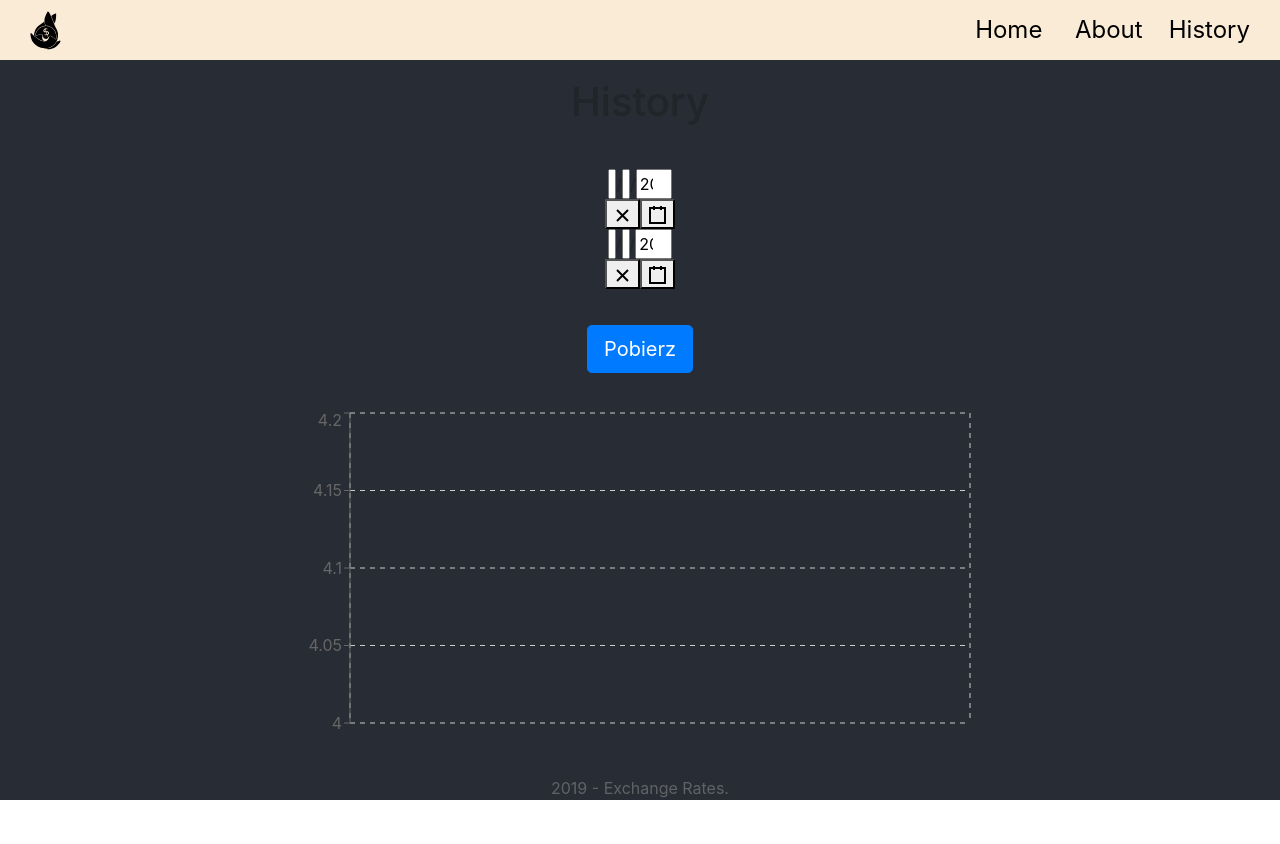
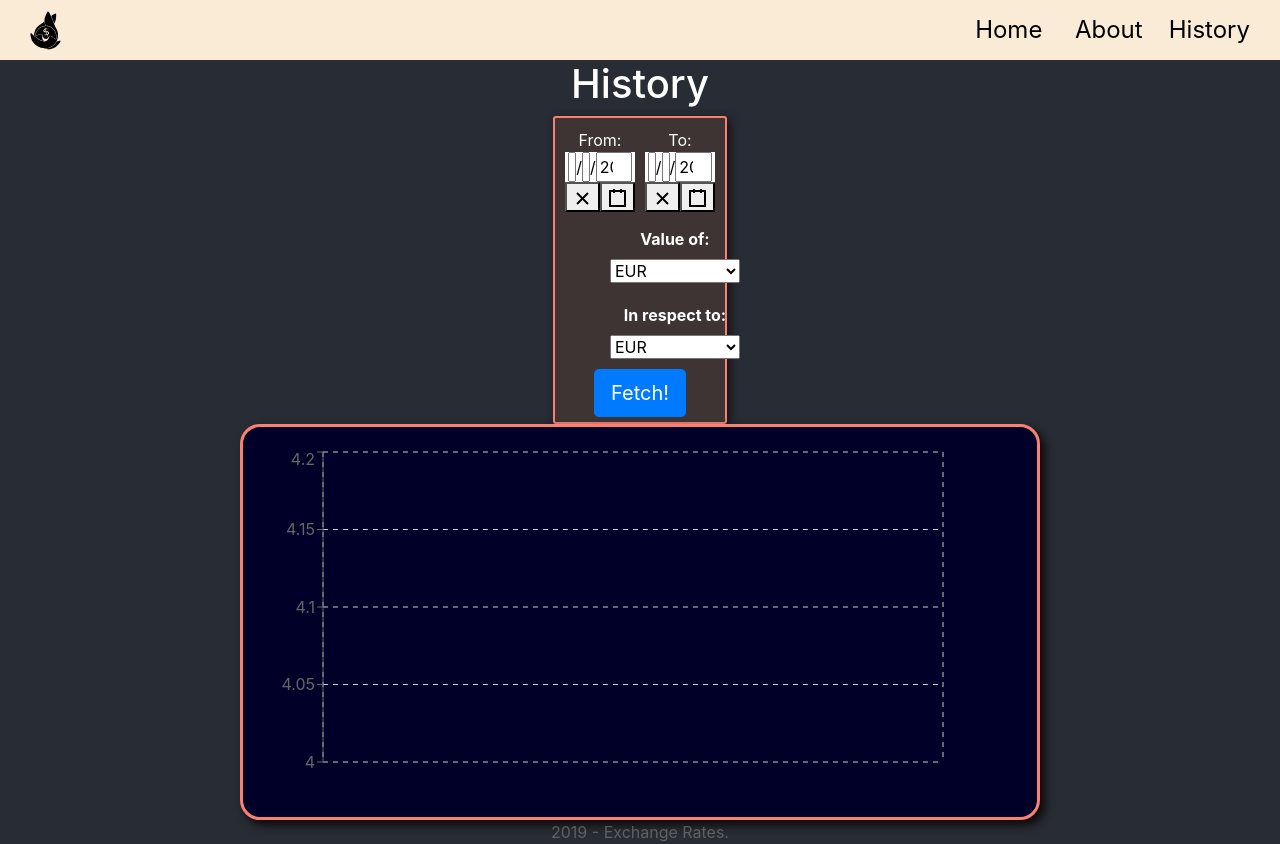
Before and after one commit to olindenaus/exchange-rates, a React (Create React App) app: page /history in a window 1280 px wide. Before the commit the page ends 800 px from the top, so only its background shows below. Built offline with nearby package versions, Linux system fonts and the light colour scheme.

Commit message:
style History page and Authors containers

```diff
--- a/src/components/Authors/Author/Author.css
+++ b/src/components/Authors/Author/Author.css
@@ -6,7 +6,18 @@
     padding: 6px;
     background-color: rgb(98, 97, 138);
     color: rgb(58, 52, 52);
-    box-shadow: 5px 9px 20px rgb(25, 31, 32);
+    box-shadow: 5px 9px 20px rgb(13, 17, 17);
+    position: relative;
+    top: 0;
+    left: 0;
+    transition: top 1s ease-in-out, left 1s ease-in-out, box-shadow 1s ease-in-out;
+}
+
+.Author:hover{
+    top: -15px;
+    left: -15px;
+    max-width: 75%;
+    box-shadow: 15px 40px 30px rgb(13, 17, 17);
 }
 
 .Credentials {
@@ -32,7 +43,6 @@
     min-height: 100%;
 }
 
-
 .AuthorData {
     border-left: solid 3px rgb(58, 52, 52);
     display: flex;
--- a/src/components/Authors/Author/Author.js
+++ b/src/components/Authors/Author/Author.js
@@ -9,16 +9,16 @@ const author = (props) => {
     return (
         <div className="Author">
             <div className="Credentials">
-                <h1>Imię</h1>
-                <h1>Nazwisko</h1>
+                <h1>Name</h1>
+                <h1>Surname</h1>
             </div>
             <div className="AuthorInfo">
                 <FontAwesomeIcon className="AuthorImage" icon={faIdBadge} />
                 <div className="AuthorData">
-                    <p>Age {props.age}</p>
-                    <p>Lorem ipsum accusamus numquam.</p>
-                    <p>Hobbys {props.hobbys}</p>
-                    <p>Technologie {props.tech}</p>
+                    <p>Age: {props.age}</p>
+                    <p>Lorem ipsum: accusamus numquam.</p>
+                    <p>Hobbys: {props.hobbys}</p>
+                    <p>Technologies: {props.tech}</p>
                 </div>
             </div>
         </div>
--- a/src/components/Authors/Authors.js
+++ b/src/components/Authors/Authors.js
@@ -6,7 +6,7 @@ import "./Authors.css";
 const autors = (props) => {
     return (
         <div className="Authors">
-            <Author age={23} hobbys='kajaki' tech='react'></Author>
+            <Author age={23} hobbys='kayaking' tech='react'></Author>
             <Author age={24} hobbys='computer' tech='java'></Author>
         </div>
     )
--- /dev/null
+++ b/src/components/DownloadPanel/DownloadPanel.css
@@ -0,0 +1,29 @@
+.Panel {
+    border: 2px salmon solid;
+    background-color: rgb(63, 52, 52);
+    border-radius: 3px;
+    display: flex;
+    flex-direction: column;
+    padding: 5px;
+    box-shadow: 3px 3px 10px rgb(20, 18, 18);
+    align-items: center;
+}
+
+.Dates {
+    display: flex;
+}
+
+.Dateblock {
+    display: flex;
+    flex-direction: column;
+    padding: 5px;
+}
+
+.DatePicker {
+    color: black;
+    background-color: white;
+}
+
+.Inputs {
+    max-width: 50%;
+}
--- /dev/null
+++ b/src/components/DownloadPanel/DownloadPanel.js
@@ -0,0 +1,55 @@
+import React from 'react';
+import DatePicker from 'react-date-picker';
+import Button from 'react-bootstrap/Button';
+import Input from '../UI/Input/Input';
+import './DownloadPanel.css';
+
+
+const downloadPanel = (props) => {
+
+    const options = ['EUR', 'PLN'];
+
+    return (
+        <div className="Panel">
+            <div className="Dates">
+                <div className="Dateblock">
+                    From:
+                    <DatePicker
+                        className={"DatePicker"}
+                        value={props.fromDateStart}
+                        onChange={props.fromDateChanged}
+                    />
+                </div>
+                <div className="Dateblock">
+                    To:
+                <DatePicker
+                        className={"DatePicker"}
+                        value={props.toDateStart}
+                        onChange={props.toDateChanged}
+                    />
+                </div>
+            </div>
+            <div className="Inputs">
+                <Input
+                    label="Value of:"
+                    elementType="select"
+                    changed={null}
+                    options={options}
+                    value={null}>
+                </Input>
+                <Input
+                    label="In respect to:"
+                    elementType="select"
+                    options={options}
+                    changed={null}
+                    value={null}>
+                </Input>
+            </div>
+            <Button
+                size="lg"
+                onClick={props.buttonClicked}
+            >Fetch!</Button>
+        </div>
+    )
+};
+export default downloadPanel;
--- a/src/components/TransferPanel/TransferPanel.js
+++ b/src/components/TransferPanel/TransferPanel.js
@@ -8,8 +8,8 @@ const transferPanel = (props) => {
 
     let computer = (firstIcon, secondIcon) => (
         <React.Fragment>
-            <Button text="Przelicz" icon={firstIcon} clicked={props.leftToRight} />
-            <Button text="Przelicz" icon={secondIcon} clicked={props.rightToLeft} />
+            <Button text="Calculate" icon={firstIcon} clicked={props.leftToRight} />
+            <Button text="Calculate" icon={secondIcon} clicked={props.rightToLeft} />
         </React.Fragment>
     );
 
--- a/src/containers/About/About.css
+++ b/src/containers/About/About.css
@@ -1,12 +1,11 @@
-
 .About{
     color: honeydew;
     display: flex;
     flex-direction: column;
-    justify-content: space-around;
+    justify-content: space-between;
     min-height: 100%;
     align-items: center;
-
+    flex: 1;
 }
 
 .Description{
--- a/src/containers/Block/Block.js
+++ b/src/containers/Block/Block.js
@@ -7,14 +7,14 @@ const block = (props) => {
         return (
             <div className="Block">
                 <Input
-                    label="Wybierz walutę:"
+                    label="Select currency:"
                     elementType="select"
                     options={props.options}
                     changed={props.currencyChanged}
                     value={props.currencyCode}>
                 </Input>
                 <Input
-                    label="Wartość:"
+                    label="Amount:"
                     elementType="input"
                     changed={props.currencyValueChanged}
                     value={props.ammount}>
--- a/src/containers/History/History.css
+++ b/src/containers/History/History.css
@@ -4,4 +4,24 @@
     flex-direction: column;
     justify-content: space-around;
     align-items: center;
+    color: white;
 }
+
+.Plot {
+    width: 800px;
+    position: relative;
+    left: 0px;
+    top: 0px;
+    border: 3px salmon solid;
+    border-radius: 20px;
+    padding: 20px;
+    background-color: rgb(0, 0, 40);
+    box-shadow: 5px 5px 10px rgb(12, 9, 9);
+    transition: left 1s ease-in-out, top 1s ease-in-out, box-shadow 1s ease-in-out;
+}
+
+.Plot:hover {
+    left: -30px;
+    top: -30px;
+    box-shadow: 15px 30px 30px rgb(12, 9, 9);
+}
--- a/src/containers/History/History.js
+++ b/src/containers/History/History.js
@@ -2,8 +2,7 @@ import React, { Component } from 'react';
 import axios from '../../config/Axios';
 import './History.css';
 import Plot from '../../components/Plots/Plot/Plot';
-import DatePicker from 'react-date-picker';
-import Button from 'react-bootstrap/Button';
+import DownloadPanel from '../../components/DownloadPanel/DownloadPanel';
 
 class History extends Component {
     constructor(props) {
@@ -134,14 +133,6 @@ class History extends Component {
         }
     }
 
-    handleFromDateChange = (date) => {
-        this.setState({ fromDateStart: date })
-    }
-
-    handleToDateChange = (date) => {
-        this.setState({ toDateStart: date })
-    }
-
     buttonClicked = () => {
         let startDate = this.state.fromDateStart;
         let endDate = this.state.toDateStart;
@@ -174,25 +165,29 @@ class History extends Component {
         return month;
     }
 
+    handleFromDateChange = (date) => {
+        this.setState({ fromDateStart: date })
+    }
+
+    handleToDateChange = (date) => {
+        this.setState({ toDateStart: date })
+    }
+
+
     render() {
         return (
             <div className={"History"}>
                 <h1>History</h1>
-                <div>
-                    <DatePicker
-                        value={this.state.fromDateStart}
-                        onChange={this.handleFromDateChange}
-                    />
-                    <DatePicker
-                        value={this.state.toDateStart}
-                        onChange={this.handleToDateChange}
-                    />
+                <DownloadPanel
+                    toDateStart={this.state.toDateStart}
+                    fromDateStart={this.state.fromDateStart}
+                    toDateChanged={this.handleToDateChange}
+                    fromDateChanged={this.handleFromDateChange}
+                    buttonClicked={this.buttonClicked}
+                />
+                <div className="Plot">
+                    <Plot data={this.state.data} height={350} width={700} />
                 </div>
-                <Button
-                    size="lg"
-                    onClick={this.buttonClicked}
-                >Pobierz</Button>
-                <Plot data={this.state.data} height={350} width={700}/>
             </div>
         )
     }
```
